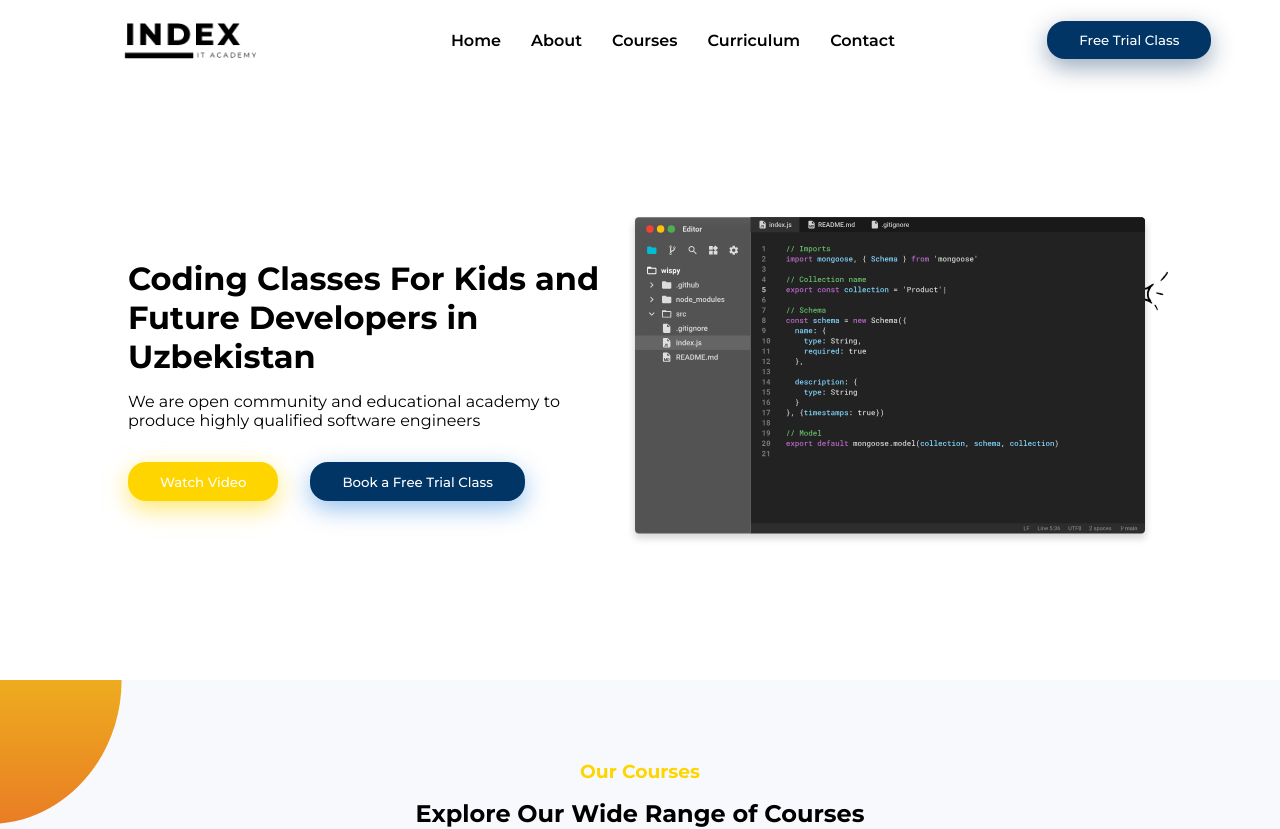
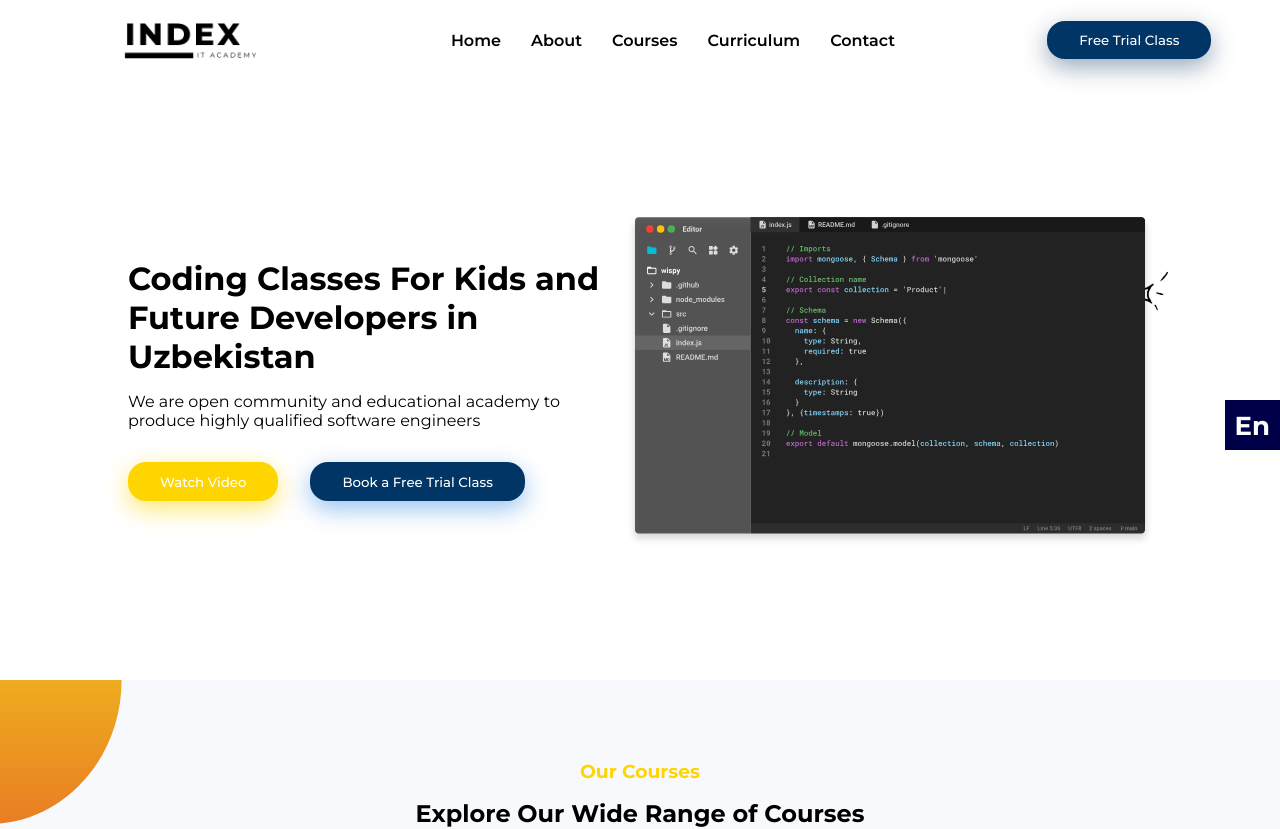
Before and after one commit to BakhromSadullaev/index, a React (Create React App) app: page / in a window 1280 px wide. Shown: the top 829 px of the page. Built offline with nearby package versions, Linux system fonts and the light colour scheme.

Commit message:
feat: language detector

```diff
--- a/src/App/App.js
+++ b/src/App/App.js
@@ -5,8 +5,8 @@ import Parents from "./components/Parents/Parents";
 import PlatformSection from "./components/PlatformSection/PlatformSection";
 import Tools from "./components/Tools/Tools";
 import TrackSection from "./components/TrackSection/TrackSection";
-import Teachers from './components/Teachers/Teachers'
-
+import Teachers from "./components/Teachers/Teachers";
+import LanguageDetector from "./components/LanguageDetector/LanguageDetector";
 
 function App() {
   return (
@@ -15,9 +15,10 @@ function App() {
       <Header />
       <TrackSection />
       <PlatformSection />
-      <Tools/>
+      <Tools />
       <Teachers />
-      <Parents/>
+      <Parents />
+      <LanguageDetector />
     </div>
   );
 }
--- /dev/null
+++ b/src/App/components/LanguageDetector/LanguageDetector.jsx
@@ -0,0 +1,35 @@
+import React, { useState } from "react";
+import style from "./LanguageDetector.module.scss";
+
+const LanguageDetector = () => {
+  const [lang, setLang] = useState("En");
+  const [contextRu, setContextRu] = useState("Ru");
+
+  const handleRu = () => {
+    if (lang === "En") {
+      setContextRu("En");
+    } else if (lang === "Uz") {
+      setContextRu("Uz");
+    }
+    if (lang !== "Ru") setLang("Ru");
+  };
+
+  return (
+    <div className={style.container}>
+      <h1 onClick={() => setLang(lang)} className={style.lang}>
+        {lang}
+      </h1>
+      <h1 onClick={handleRu} className={style.lang}>
+        {contextRu}
+      </h1>
+      <h1
+        onClick={() => setLang(lang !== "Uz" ? "Uz" : "Ru")}
+        className={style.lang}
+      >
+        {lang !== "Uz" ? "Uz" : "Ru"}
+      </h1>
+    </div>
+  );
+};
+
+export default LanguageDetector;
--- /dev/null
+++ b/src/App/components/LanguageDetector/LanguageDetector.module.scss
@@ -0,0 +1,25 @@
+@import "../../styles/index.scss";
+
+.container {
+  position: fixed;
+  right: 0;
+  top: 400px;
+  z-index: 2;
+  height: 50px;
+  overflow: hidden;
+  transition: linear 0.1s;
+
+  &:hover {
+    height: 120px;
+  }
+
+  .lang {
+    font-size: 26px;
+  }
+
+  .lang:nth-child(1) {
+    background-color: rgb(0, 0, 72);
+    color: white;
+    padding: 10px;
+  }
+}
```
